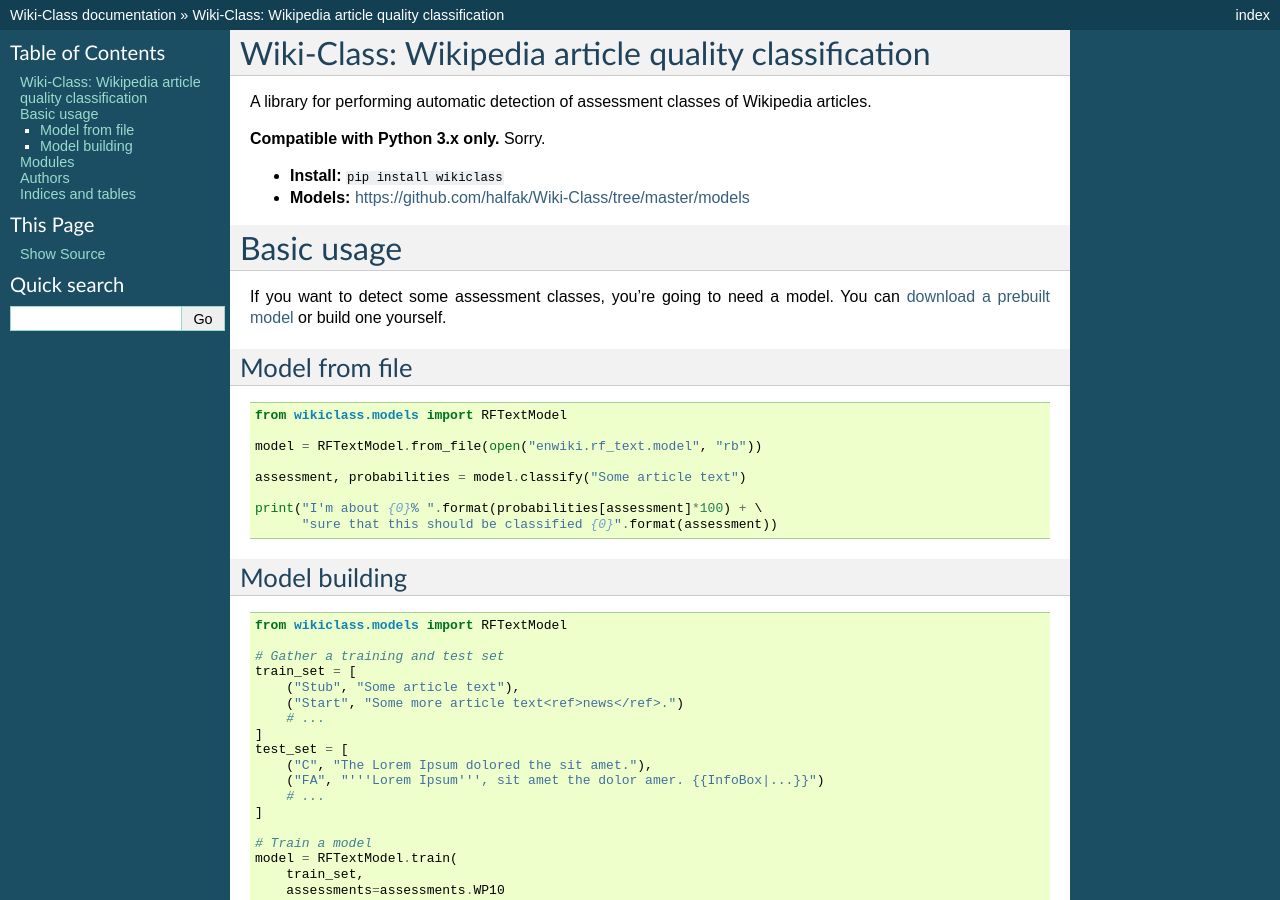
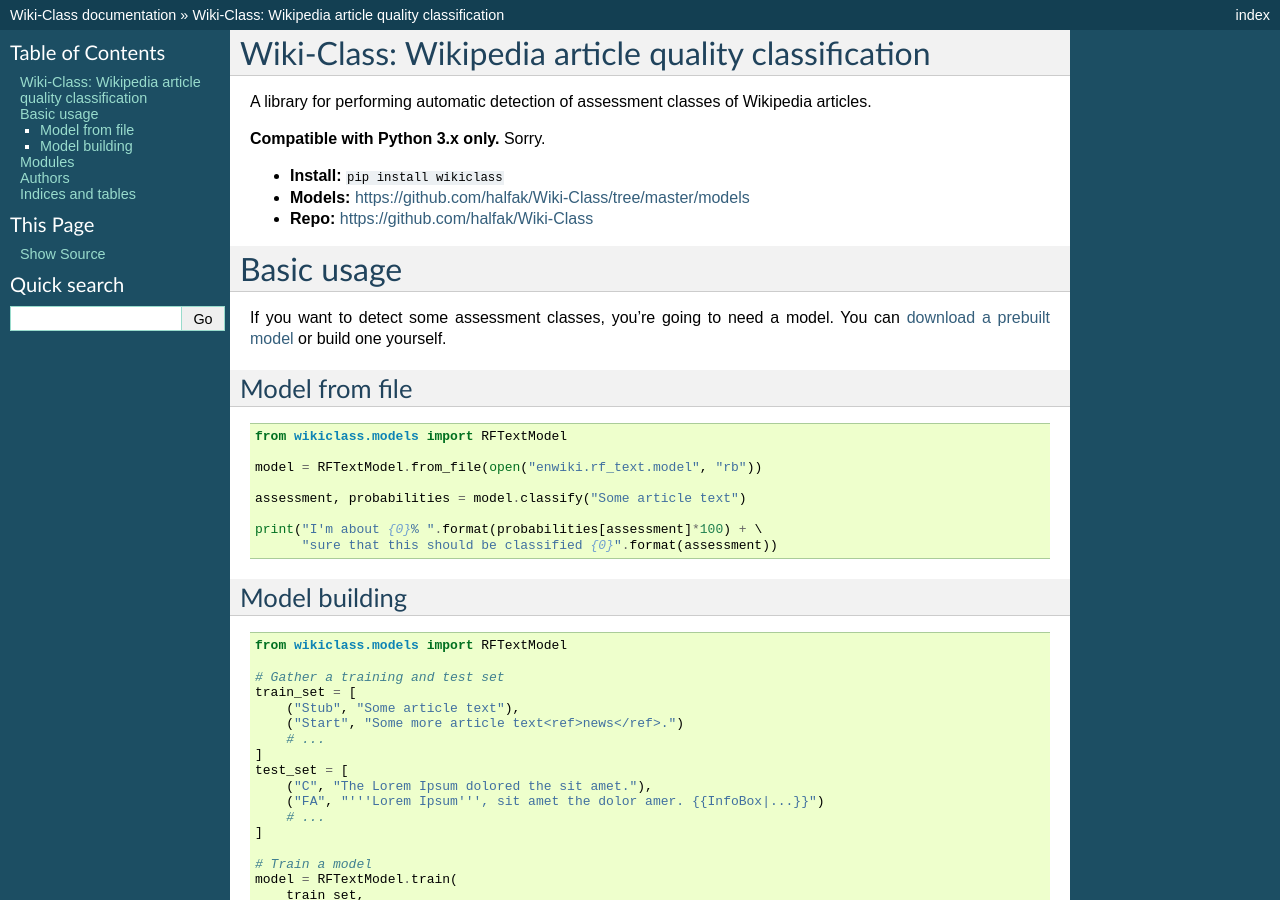
Before and after one commit to wikimedia/articlequality, a Sphinx documentation site: the page built from doc/index.rst, in a window 1280 px wide and 900 px high. Built offline with Sphinx 7.4.7, drawn with Linux system fonts in a browser that asks for light colours.

Commit message:
Add link to repo to docs

```diff
--- a/doc/index.rst
+++ b/doc/index.rst
@@ -13,6 +13,7 @@
 
 * **Install:** ``pip install wikiclass``
 * **Models:** `<https://github.com/halfak/Wiki-Class/tree/master/models>`_
+* **Repo:** `<https://github.com/halfak/Wiki-Class>`_
 
 Basic usage
 ===========
```
